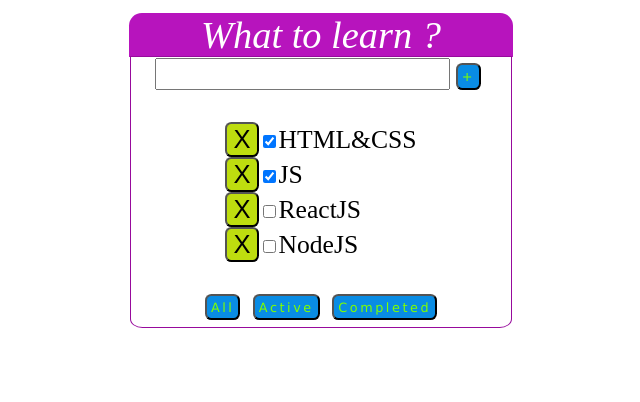
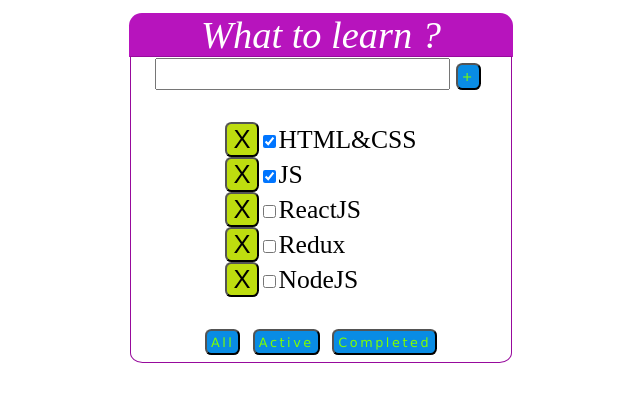
Before and after one commit to DenRainmen/it-incubator-todolist-ts-02, a React (Create React App) app: page / in a window 1280 px wide. Shown: the top 402 px of the page, without its empty margins (319-959 px from the left). Built offline with nearby package versions, Linux system fonts and the light colour scheme.

Commit message:
Добавил в App.tsx логику для фильтрации тасок по нажатию кнопок из Todolist.tsx

```diff
--- a/src/App.tsx
+++ b/src/App.tsx
@@ -1,44 +1,18 @@
-import React, { useState } from "react";
+import React, {useState} from "react";
 import "./App.css";
-import { Todolist } from "./Todolist";
-// import { v1 } from "uuid";
-
-//Создали новый тип для  стэйта  кнопок All Active Completed
-export type FilterValuesType = "all" | "active" | "completed";
-
-
-function App() {
-    let [tasks, setTasks] = useState([
-        { id: 1, title: "HTML&CSS", isDone: true },
-        { id: 2, title: "JS", isDone: true },
-        { id: 3, title: "ReactJS", isDone: false },
-        { id: 4, title: "NodeJS", isDone: false },
-    ]);
+import {Todolist} from "./Todolist";
 
 
 
-    //Создали новый стэйт для кнопок All Active Completed и экспортируем его.
-    const [filter, setFilter] = useState<FilterValuesType>("all")
+export const App = () => {
 
-
-    let tasksForRender;
-
-    switch (filter) {
-        case "completed":
-            tasksForRender = tasks.filter((el) => el.isDone === true);
-            break;
-        case "active":
-            tasksForRender = tasks.filter((el) => el.isDone !== true);
-            break;
-        default:
-            tasksForRender = tasks;
-    }
-
-    const changeFilter = (filter: FilterValuesType) => {
-        setFilter(filter);
-    }
-
-
+    let [tasks, setTasks] = useState([
+        {id: 1, title: "HTML&CSS", isDone: true},
+        {id: 2, title: "JS", isDone: true},
+        {id: 3, title: "ReactJS", isDone: false},
+        {id: 4, title: "Redux", isDone: false},
+        {id: 5, title: "NodeJS", isDone: false},
+    ]);
 
     const removeTask = (elID: number) => {
         tasks = tasks.filter((el) => el.id !== elID);
@@ -46,16 +20,40 @@ function App() {
         console.log(tasks);
     };
 
+
+    const [btnName, setFilterValue] = useState("All")
+
+    //todo Создали новую фунцию, принимающую в параметры то , что передаётся из кнопок компоненты Todolist ...... и я нихрена не понял как это работает ?!?!?!?
+
+    const changeFilter = (btnName: string) => {
+        setFilterValue(btnName)
+        alert(btnName)
+    }
+
+
+    let filteredTasks = tasks;
+
+
+    switch (btnName) {
+        case "Completed":
+            filteredTasks = tasks.filter((el) => el.isDone === true);
+            break;
+        case "Active":
+            filteredTasks = tasks.filter((el) => el.isDone === false);
+            break;
+        default:
+            filteredTasks = tasks;
+    }
+
+
     return (
         <div className="App">
             <Todolist
                 title="What to learn"
-                tasks={tasksForRender}
+                tasks={filteredTasks}
                 removeTask={removeTask}
                 changeFilter={changeFilter}
             />
         </div>
     );
 }
-
-export default App;
--- a/src/Todolist.tsx
+++ b/src/Todolist.tsx
@@ -1,6 +1,13 @@
 import React from "react";
-import { FilterValuesType } from "./App";
 
+
+
+type PROPS = {
+  title: string;
+  tasks: TaskType[];
+  removeTask: (elID: number) => void;
+  changeFilter: (btnName: string) => void;
+};
 
 type TaskType = {
   id: number;
@@ -8,14 +15,10 @@ type TaskType = {
   isDone: boolean;
 };
 
-type PropsType = {
-  title: string;
-  tasks: TaskType[];
-  removeTask: (elID: number) => void;
-  changeFilter: (filter:FilterValuesType)=>void;
-};
 
-export function Todolist(props: PropsType) {
+
+
+export function Todolist(props: PROPS) {
   return (
     <div>
 
@@ -41,9 +44,9 @@ export function Todolist(props: PropsType) {
         })}
       </ul>
       <div>
-        <button onClick={() => props.changeFilter("all")}>All</button>
-        <button onClick={() => props.changeFilter("active")}>Active</button>
-        <button onClick={() => props.changeFilter("completed")}>Completed</button>
+        <button onClick={() => props.changeFilter("All")}>All</button>
+        <button onClick={() => props.changeFilter("Active")}>Active</button>
+        <button onClick={() => props.changeFilter("Completed")}>Completed</button>
       </div>
       </div>
     </div>
--- a/src/index.tsx
+++ b/src/index.tsx
@@ -1,7 +1,7 @@
 import React from 'react';
 import ReactDOM from 'react-dom';
 import './index.css';
-import App from './App';
+import {App} from './App';
 import * as serviceWorker from './serviceWorker';
 
 ReactDOM.render(<App />,  document.getElementById('root'));
```
Also changed, not shown: 1 other file (tests, documents, lock files or other folders).
